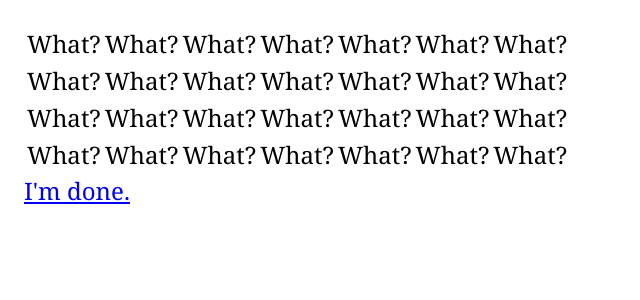
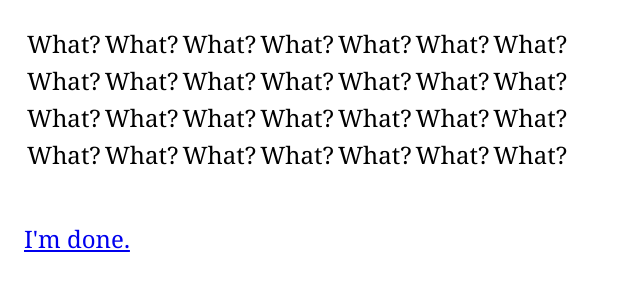
Before and after one commit to nedbat/typing_app, a React (Create React App) app: page /calendar in a window 1280 px wide. Shown: the top 300 px of the page, without its empty margins (0-640 px from the left). Built offline with nearby package versions, Linux system fonts and the light colour scheme.

Commit message:
Styling the done button

```diff
--- a/src/Typing.js
+++ b/src/Typing.js
@@ -17,7 +17,7 @@ const Home = () => (
 )
 
 const Done = () => (
-  <div>
+  <div className="done">
     <Link to="/">I'm done.</Link>
   </div>
 )
--- a/src/index.scss
+++ b/src/index.scss
@@ -3,4 +3,8 @@ body {
   font-size: 150%;
   padding: 0;
   font-family: Georgia;
+
+  .done {
+    padding-top: 2em;
+  }
 }
```
